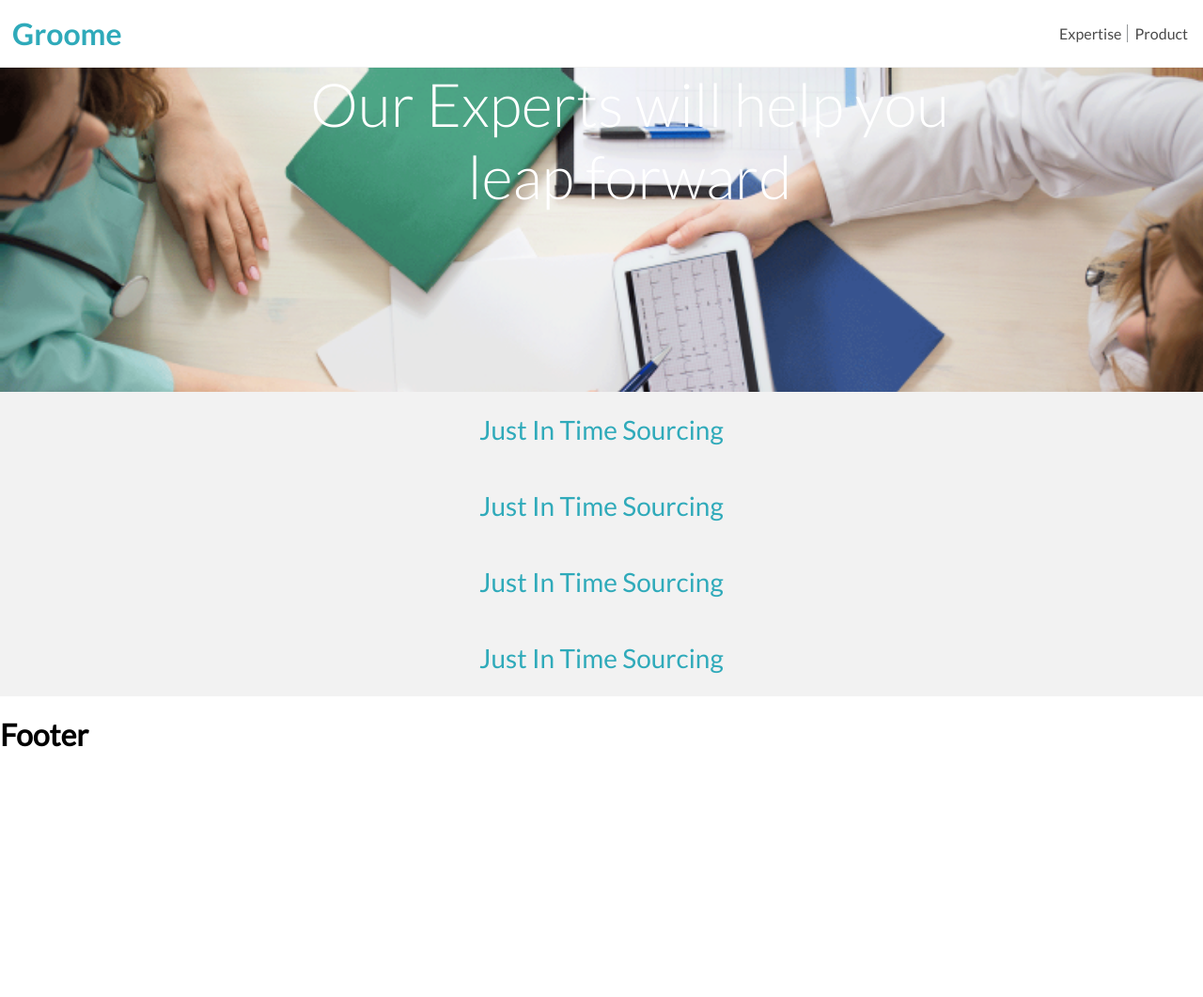
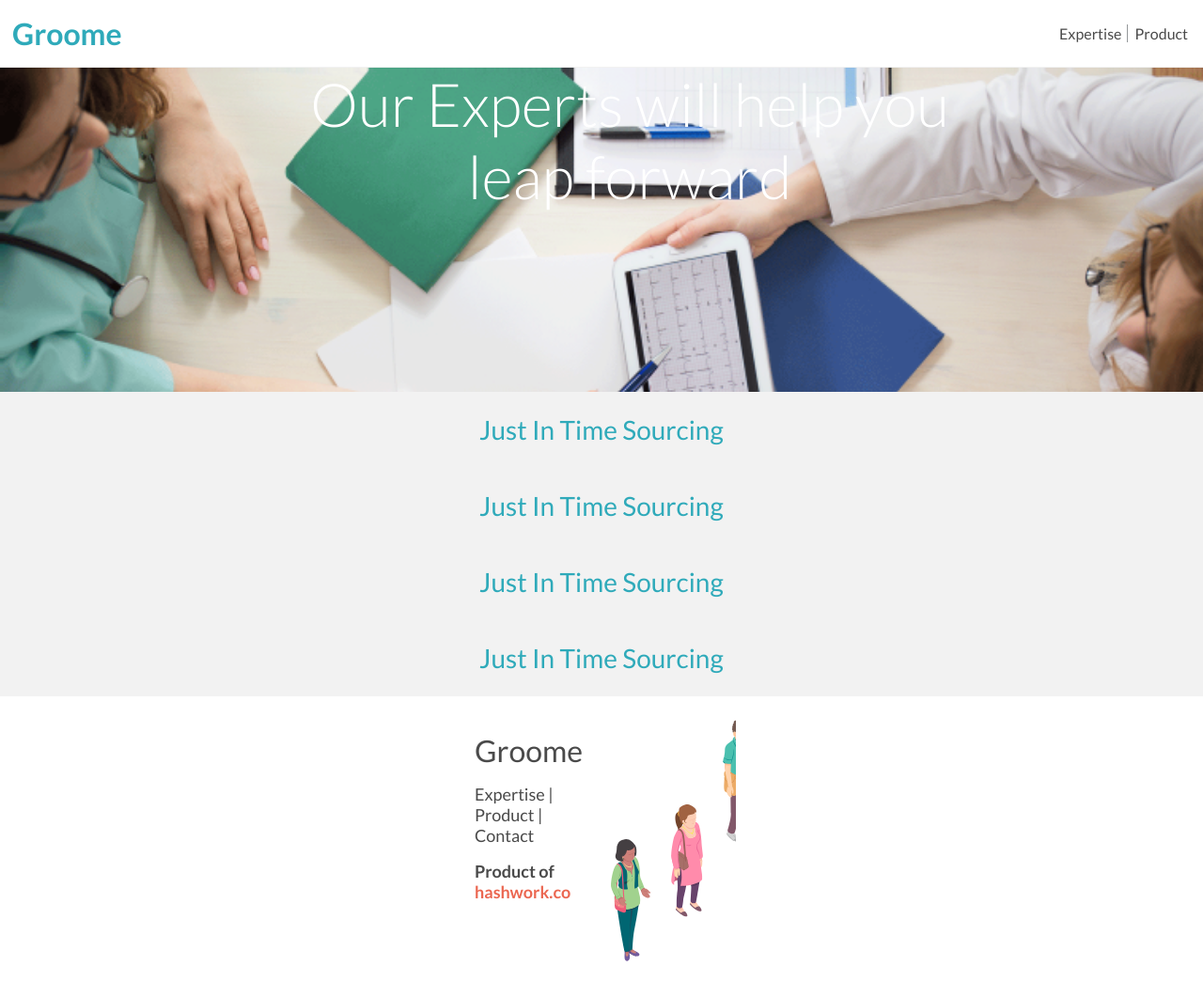
Before and after one commit to hashworks-code/hashworks_static, a Jekyll site: the page built from _pages/expertise.md, in a window 1280 px wide and 1061 px high. Shown: the whole window at 94% size. Built offline with Jekyll 4.4.1, drawn with Linux system fonts in a browser that asks for light colours.

Commit message:
mobile view for homepage is done

```diff
--- a/_includes/footer.html
+++ b/_includes/footer.html
@@ -1,4 +1,13 @@
-<h1>Footer</h1>
+<footer>
+    <div class="row">
+        <div class="footer__image col-xs-12 col-sm-12  last-md col-md-6"></div>
+        <div class="col-xs-12 col-sm-12  col-md-6">
+            <h1>Groome</h1>
+            <h2>Expertise  |  Product  |  Contact</h2>
+            <p>Product of <a href="https://www.hashworks.co/"> hashwork.co</a></p>
+        </div>
+    </div>
+</footer>
 </body>
 
 </html>
--- a/_sass/_layout.scss
+++ b/_sass/_layout.scss
@@ -35,4 +35,44 @@ body{
       color: #4a4a4a;
     }
   }
+  footer{
+    padding: 22px 0px 38px;
+    .row{
+      width: 286px;
+      margin: 0px auto;
+      .footer__image{
+        width: 100%;
+        height: 260px;
+        background-image: url("../assets/images/group-4.svg");
+        background-repeat: no-repeat;
+        background-size: 33em;
+        background-position: 10px 0px;
+      }
+      h1{
+        font-size: 32px;
+        text-align: left;
+        color: #4a4a4a;
+        margin: 16px 0px;
+        font-weight: 400;
+      }
+      h2{
+        font-size: 18px;
+        text-align: left;
+        color: #4a4a4a;
+        font-weight: 400;
+        margin: 0px;
+      }
+      p{
+        font-size: 18px;
+        font-family: 'latoBold';
+        font-weight: 600;
+        color: #4a4a4a;
+        margin: 16px 0px 0px;
+        a{
+          color: #eb6751;
+        }
+
+      }
+    }
+  }
 }
--- a/_sass/index.scss
+++ b/_sass/index.scss
@@ -1,11 +1,21 @@
 @media screen and (min-width:320px){
 .groome__homepage{
-    margin-top: 71px;
     .row{
         width: 286px;
         margin: 0px auto;
 
     padding: 30px 0px 25px;
+    }
+    button{
+        font-size: 16px;
+        text-align: center;
+        color: #ffffff;
+        padding: 15px 60px;
+        border-radius: 4px;
+        background-color: #f79a3d;
+        cursor: pointer;
+        border: none;
+        outline: none;
     }
     .homepage__hire{
         &__text{
@@ -113,6 +123,8 @@
         }
     }
     .homepage__offering{
+        width: 100%;
+        background-color: #d7d7d7;
         &__image{
             width: 100%;
             height: 345px;
@@ -122,18 +134,87 @@
             background-position: center;
         }
         &__text{
+            &__inner{
+                width: 286px;
+                margin: 0 auto;
+                h2{
+                    font-size: 16px;
+                    text-align: left;
+                    color: #4a4a4a;
+                    font-weight: 400;
+                    margin: 15px 0px;
+                }
+                h1{
+                    font-size: 36px;
+                    font-weight: 500;
+                    text-align: left;
+                    color: #4a4a4a;
+                    margin: 0px;
+                }
+                p{
+                    font-size: 16px;
+                    line-height: 1.5;
+                    text-align: left;
+                    color: #4a4a4a;
+                    margin: 15px 0px;
+                }
+            }
+        }
+    }
+    .homepage__product{
+        &__image{
+            width: 100%;
+            height: 260px;
+            background-image: url("../assets/images/homepage/product-mock@3x.png");
+            background-repeat: no-repeat;
+            background-size: contain;
+        }
+        &__text{
             h2{
                 font-size: 16px;
                 text-align: left;
                 color: #4a4a4a;
                 font-weight: 400;
+                margin: 15px 0px;
             }
             h1{
                 font-size: 36px;
                 font-weight: 500;
                 text-align: left;
                 color: #4a4a4a;
+                margin: 0px;
             }
+            p{
+                font-size: 16px;
+                line-height: 1.5;
+                text-align: left;
+                color: #4a4a4a;
+                margin: 15px 0px;
+            }
+            .comming-soon{
+                font-size: 16px;
+                text-align: center;
+                color: #37b8ae;
+                padding: 5px 14px;
+                background-color: rgba(55, 184, 174, 0.3);
+                cursor: default;
+            }
+        }
+    }
+    .homepage__companies{
+        background-color: #2faaba;
+        h1{
+            font-size: 36px;
+            font-weight: 500;
+            text-align: left;
+            color: #ffffff;
+            margin: 0 0 50px;
+        }
+        &__image{
+            padding-bottom: 22px;
+        }
+        img{
+            width: 90%;
         }
     }
 }
```
Also changed, not shown: _layouts/index.html (+33 -4 lines), assets/images/group-4.svg (added), assets/images/homepage/bosch.png (added), assets/images/homepage/dell.png (added), assets/images/homepage/kpmg.png (added), assets/images/homepage/product-mock.png (deleted), assets/images/homepage/product-mock@3x.png (added), assets/images/homepage/sandisk.png (added).
